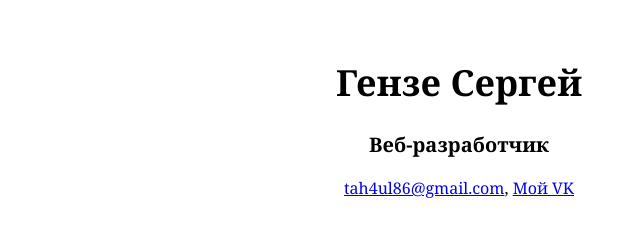
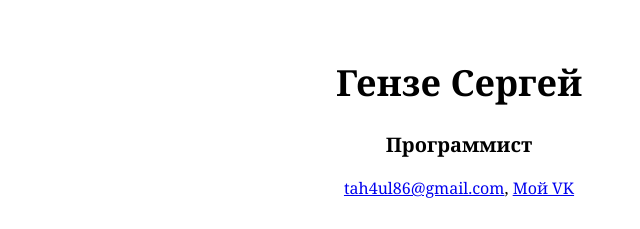
Before and after one commit to rpaqp-MoHTe-KpucTo/github.io, a plain HTML site: page index.html in a window 1280 px wide. Shown: the top 229 px of the page, 181-821 px from the left. Drawn offline with Linux system fonts and the light colour scheme.

Commit message:
Update index.html

```diff
--- a/index.html
+++ b/index.html
@@ -8,7 +8,7 @@
 <body>
 	<div id="header">
 			<h1>Гензе Сергей</h1>
-			<h3>Веб-разработчик</h3>
+			<h3>Программист</h3>
 			<p>
 				<a href="mailto:xx@yy.zz">tah4ul86@gmail.com</a>,
 				<a href="#"> Мой VK</a>
```
